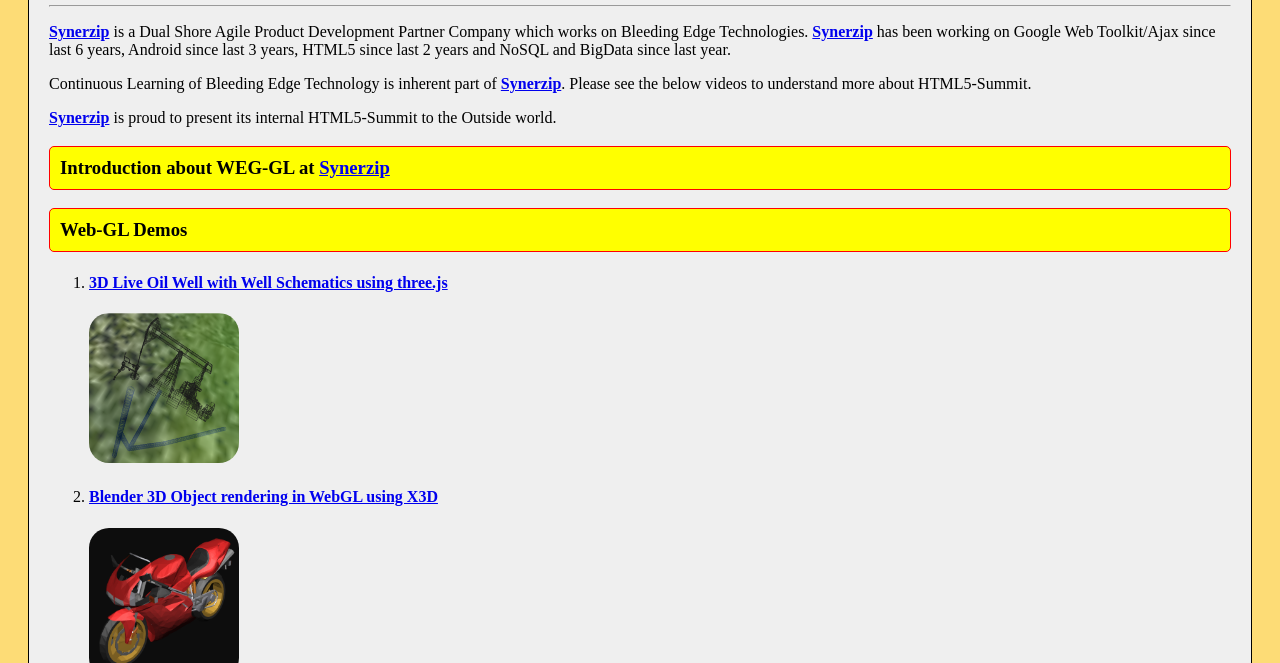
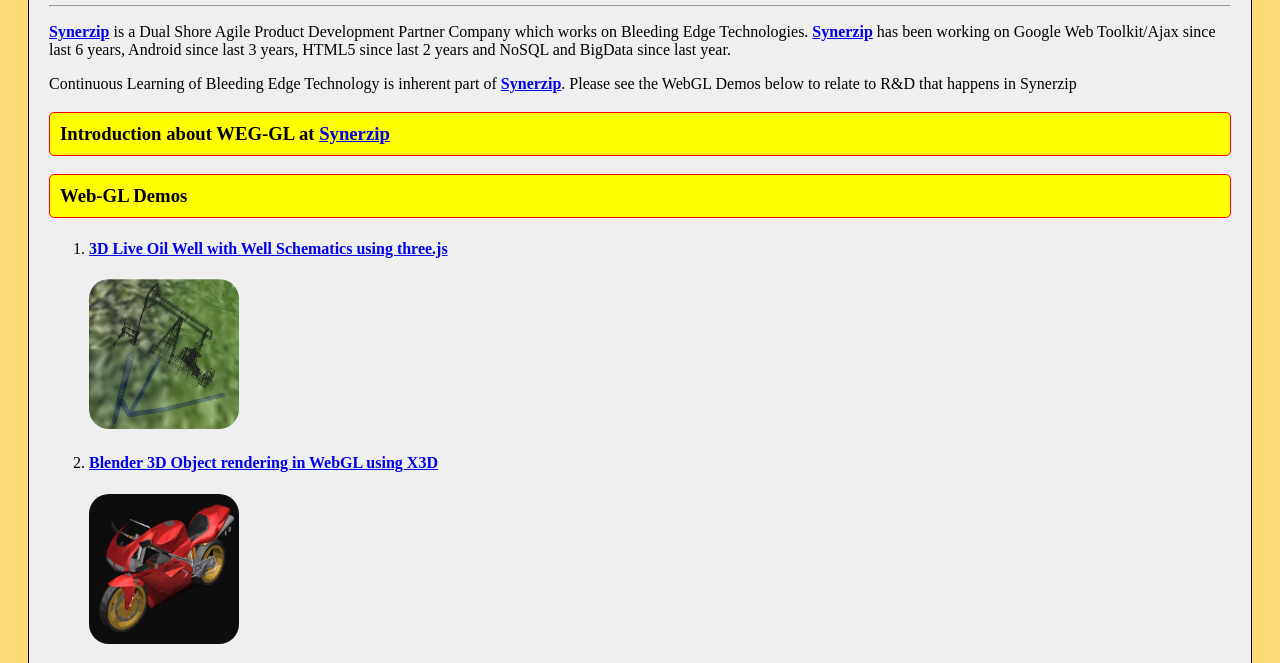
Before and after one commit to FihlaTV/Synerzip-WebGL-Demo, a website: page public/index.html in a window 1280 px wide. Shown: the part 98-761 px from the top of the page. Drawn offline with Linux system fonts and the light colour scheme.

```diff
--- a/public/index.html
+++ b/public/index.html
@@ -20,11 +20,8 @@
                 and NoSQL and BigData since last year.
             </p>
             <p>
-                Continuous Learning of Bleeding Edge Technology is inherent part of <a href="http://www.synerzip.com" target="_blank"><b>Synerzip</b></a>. Please see the below videos to understand
-                more about HTML5-Summit.
-            </p>
-            <p>
-                <a href="http://www.synerzip.com" target="_blank"><b>Synerzip</b></a> is proud to present its internal HTML5-Summit to the Outside world.
+                Continuous Learning of Bleeding Edge Technology is inherent part of <a href="http://www.synerzip.com" target="_blank"><b>Synerzip</b></a>. Please see the WebGL Demos below to relate to R&D that happens in Synerzip
+
             </p>
             <h3 class="topic">Introduction about WEG-GL at <a href="http://www.synerzip.com" target="_blank"><b>Synerzip</b></a></h3>
 
```
